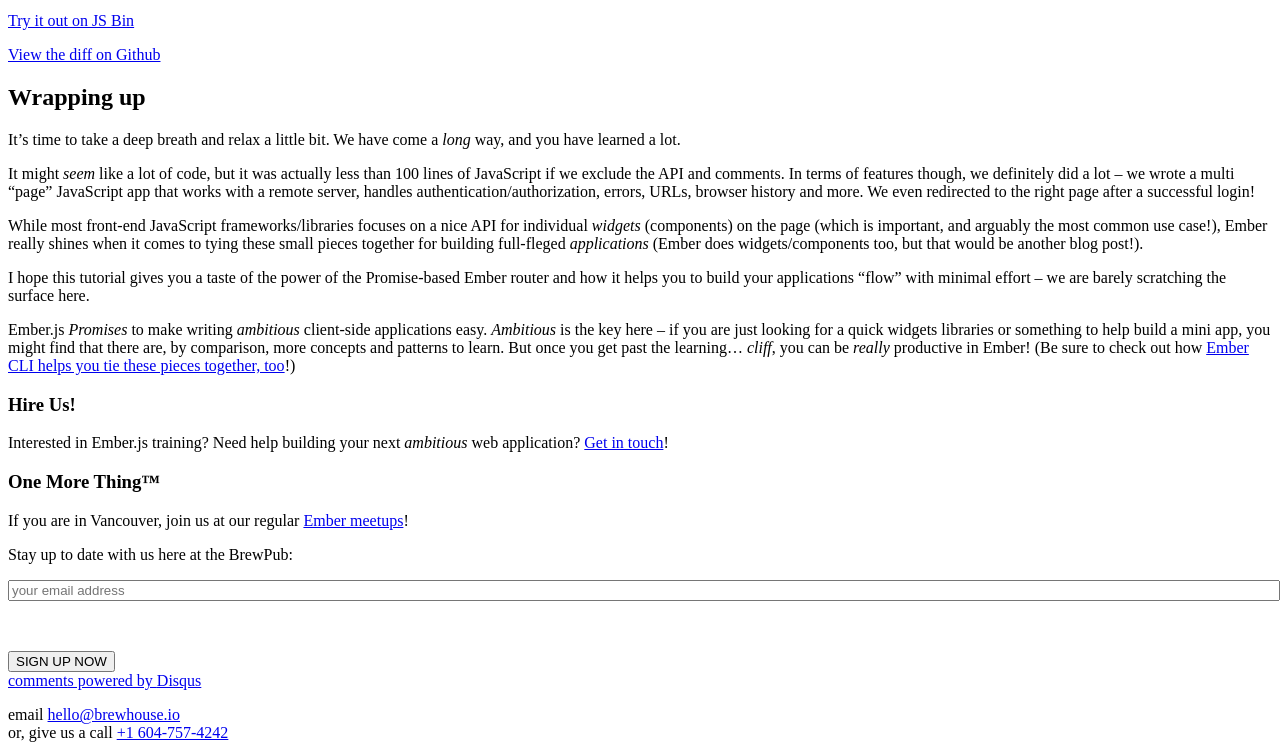
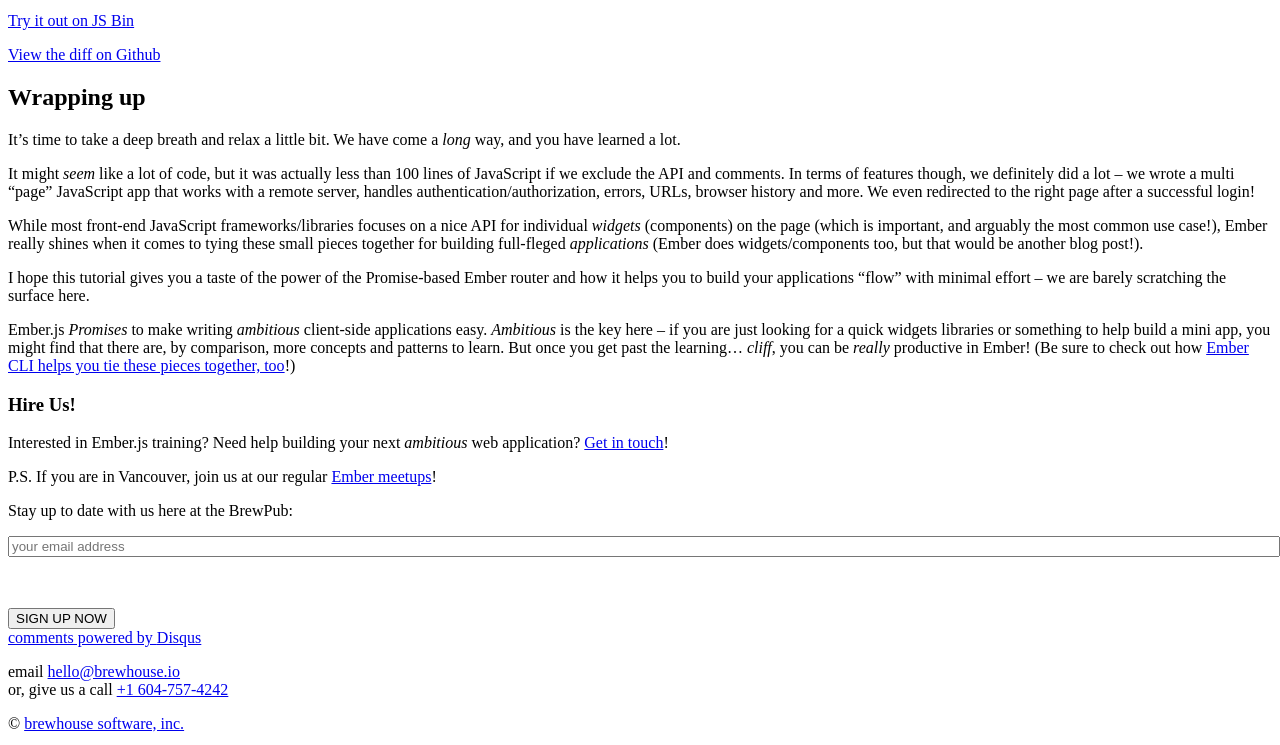
Before and after one commit to BrewhouseTeam/brewhouseteam.github.io, a Jekyll site: the page built from _posts/2015-02-12-ember-vs-angular-authentication.md, in a window 1280 px wide and 900 px high, scrolled down 12438 px, cut to the strip 0-745 px from the top of the window. Built offline with Jekyll 4.4.1, drawn with Linux system fonts in a browser that asks for light colours; comment, search, counter and statistics services are not loaded.

Commit message:
Problem solved! changing it back

```diff
--- a/_posts/2015-02-12-ember-vs-angular-authentication.md
+++ b/_posts/2015-02-12-ember-vs-angular-authentication.md
@@ -1022,6 +1022,4 @@
 Interested in Ember.js training? Need help building your next *ambitious* web
 application? [Get in touch](http://brewhouse.io/#hire-us)!
 
-### One More Thing™
-
-If you are in Vancouver, join us at our regular [Ember meetups](http://meetup.com/Vancouver-Ember-js/)!
+P.S. If you are in Vancouver, join us at our regular [Ember meetups](http://meetup.com/Vancouver-Ember-js/)!
```
